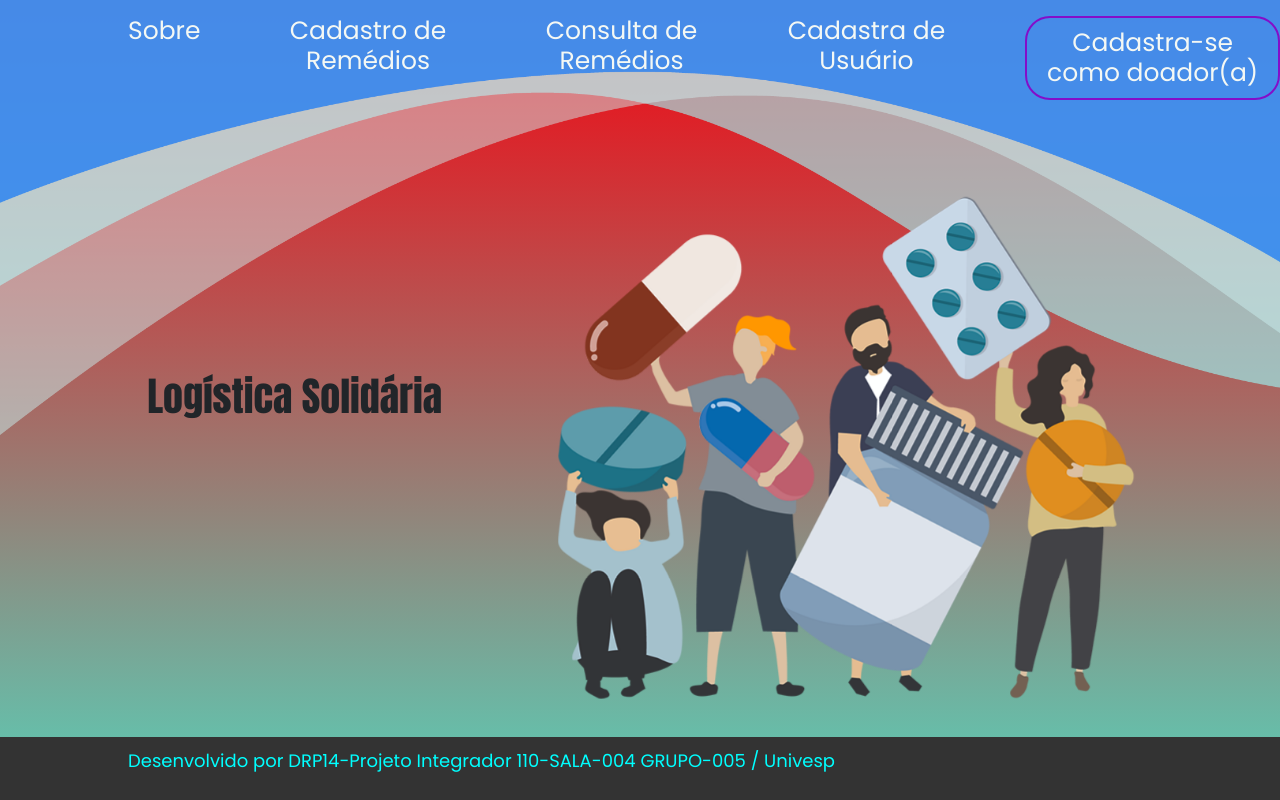
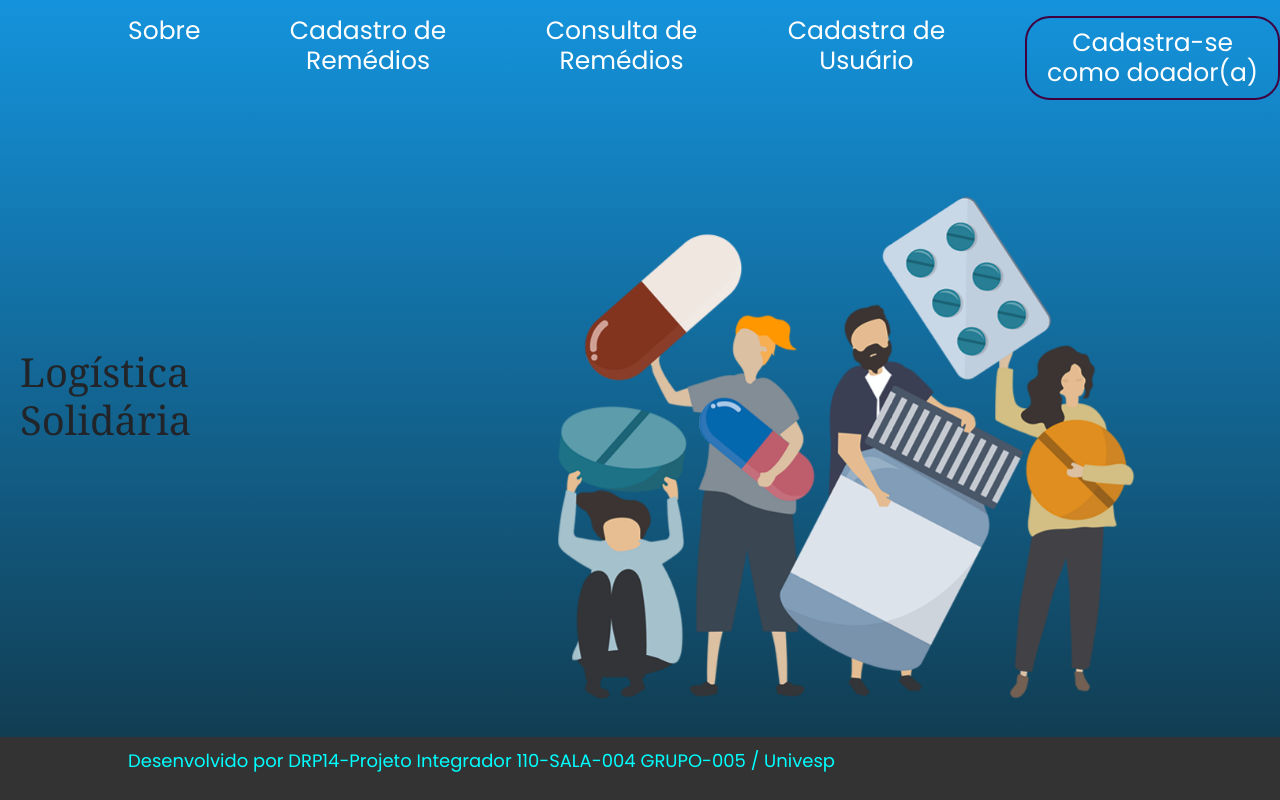
Before and after one commit to anpaz2000/sistemaWebDoacao, a Flask app: page / in a window 1280 px wide. Run offline with Flask 3, Linux system fonts and the light colour scheme.

Commit message:
cor do portal

```diff
--- a/static/css/home.css
+++ b/static/css/home.css
@@ -19,7 +19,7 @@
 .cabecalho__menu__link{
     font-size:25px;
     font-weight: 90px;
-    color:rgb(244, 248, 244); /*muda a cor dos nomes*/
+    color:rgb(255, 255, 255); /*muda a cor dos nomes*/
     text-decoration: none;
     font-style: bold;
 
@@ -33,27 +33,27 @@
     padding: 10px;
     }
 
-a{
-        color:rgb(248, 244, 244);
-    }
+/*a{
+        color:rgb(5, 5, 5);
+    }*/
 
 
 a:hover{
-        color: rgb(132,14,201); /*aqui muda o nome de cor quando passa p mause em cima*/
+        color:#400040; /*aqui muda o nome de cor quando passa p mause em cima*/
         transition: 0.3s all;
 }
 
 
 #Inscreva-se-button{
-    border: 2px solid rgb(132,14,201); /*aumenta a espessura do quadrado*/
+    border: 2px solid #400040; /*aumenta a espessura do quadrado*/
     padding: 10px;
     border-radius: 25px;
 
     }
 
 #Inscreva-se-button:hover{
-       background-color: rgb(132,14,201); /* a cor do quadrado*/
-       color:wheat;
+       background-color: #400040; /* a cor do quadrado*/
+       color:white;
 
     }
 
@@ -68,19 +68,9 @@
 }
 
 
-.img__SobrepostaFundo{
-    background-image: url(/static/img/fundoImgSobreposta_Prancheta\ 1.png);
-    position: absolute;
-    background-size: cover;
-    top: 0;
-    left: 0;
-    width: 100%;
-    height: 100%;
-    opacity: 90%;
-}
-
 body{
-    background: linear-gradient(to bottom, #f40410, hsl(168, 53%, 58%));
+    /*background: linear-gradient(to bottom, #f40410, hsl(168, 53%, 58%));*/
+    background-image: linear-gradient(0deg, rgba(17, 54, 71), rgba(20, 147, 220));
     background-position: center;
     background-size: cover;
     display: flex;
@@ -88,11 +78,11 @@
     justify-content: center;
     padding: 20px;
     min-height: 100vh;
+    text-align: center;
 
 }
 
-header,h1 {
-
+header {
     width:100vw;
     margin: 0;
     color: wheat;
@@ -105,7 +95,19 @@
    color: #f40410;
 
 }
+main{
+    /*text-align: center; */
+    display: flex;
+    flex-direction: row;
+    margin-top: 50px;
 
+}
+h1{
+    color:aqua;
+    font-size: 50px;
+    line-height: 10px;
+    font-family: Cambria, Cochin, Georgia, Times, 'Times New Roman', serif;
+}
 /*.sobre{
     background-color: azure;
     padding: 2%;
--- a/templates/home.html
+++ b/templates/home.html
@@ -31,19 +31,18 @@
 
 
 
-        <div class="fundo__Degrade">
-            <div class="img__SobrepostaFundo"></div>
+        <!--e<ediv class="fundo__Degrade">
+            e<div class="img__SobrepostaFundo"></div>
 
-        <!--e
             <div class="sobre">
             <h1>Conexão Solidária</h1>
           <p class="paragrafo__sobre">Nosso objetivo
             Facilitar a conexão entre indivíduos que possuem medicamentos excedentes e aqueles que deles necessitam é o objetivo central do nosso aplicativo. Almejamos reduzir o desperdício e fomentar a solidariedade ao possibilitar a doação de remédios entre pessoas. Nosso propósito é tornar mais acessível a medicação para aqueles que enfrentam limitações financeiras. Por meio do nosso aplicativo, buscamos construir uma comunidade mais saudável e solidária, incentivando o cuidado mútuo e fortalecendo laços de apoio entre os usuários.
-            </p>-->
+            </p>
 
-            </div>
+            </div>--
 
-            <!--e <div id="loginHome">
+            <div id="loginHome">
                 <form class="form-container">
                 <h1 class="Entrar">Login</h1>
                 <div class="form-floating py-1">
@@ -60,11 +59,11 @@
                 </div>
                 <button class="btn btn-primary w-100 py-2">Entrar</button>
                 <div class="retangulo"></div>
-                </form>-->
+                </form>
 
             </div>
 
-        </div>
+        </div>-->
 
 
 
```
